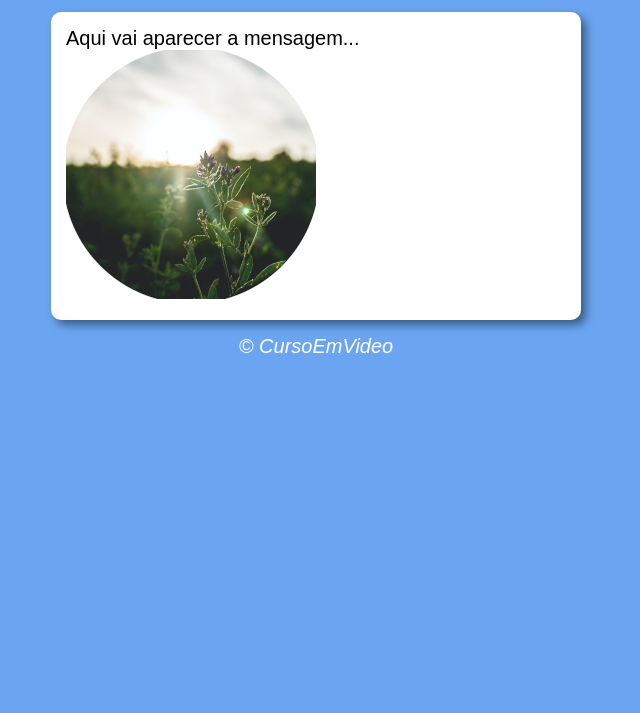
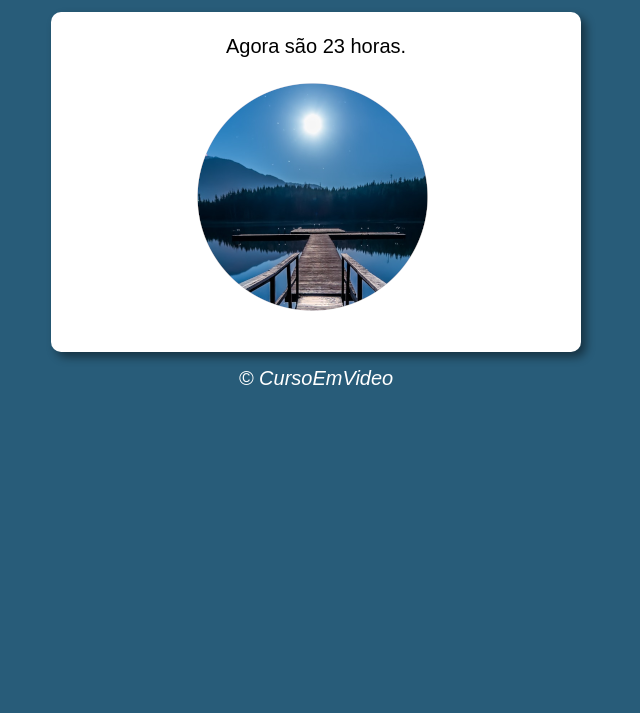
Before and after one commit to DaviRaeder/JavaScript, a plain HTML site: page aula12ex/ex014/modelo.html in a window 1280 px wide. Shown: the part 87-800 px from the top of the page, without its empty margins (324-964 px from the left). Drawn offline with Linux system fonts and the light colour scheme; files whose address does not match are found by name.

Commit message:
terminei o ex14

```diff
--- a/aula12ex/ex014/modelo.html
+++ b/aula12ex/ex014/modelo.html
@@ -7,7 +7,7 @@
     <title>Hora do Dia</title>
     <link rel="stylesheet" href="style.css">
 </head>
-<body>
+<body onload="carregar()">
     <header>
         <h1>Hora do Dia</h1>
     </header>
--- /dev/null
+++ b/aula12ex/ex014/script.js
@@ -0,0 +1,24 @@
+function carregar() {
+   var msg = window.document.getElementById('msg')
+   var img = window.document.getElementById('imagem')
+   var data = new Date()
+   var hora = data.getHours()
+   msg.innerHTML = `Agora são ${hora} horas.`
+   if (hora >= 0 && hora < 12) {
+       // BOM DIA!
+       img.src = 'fotomanha.png'
+       document.body.style.background = '#e2cd9f'
+   }
+
+   else if (hora >= 12 && hora <= 18) {
+       // BOA TARDE!
+       img.src = 'fototarde.png'
+       document.body.style.background = '#b9846f'
+   }
+
+   else {
+       // BOA NOITE!
+       img.src = 'fotonoite3.png'
+       document.body.style.background = '#285c79'
+   }
+}
--- a/aula12ex/ex014/style.css
+++ b/aula12ex/ex014/style.css
@@ -18,6 +18,11 @@ box-shadow: 5px 5px 10px rgba(0, 0, 0, 0.452);
 
 }
 
+div {
+text-align: center;
+padding: 8px;
+}
+
 footer{
 color: white;
 text-align: center;
```
Also changed, not shown: aula12ex/ex014/fotonoite.png (deleted), aula12ex/ex014/fotonoite3.png (added).
